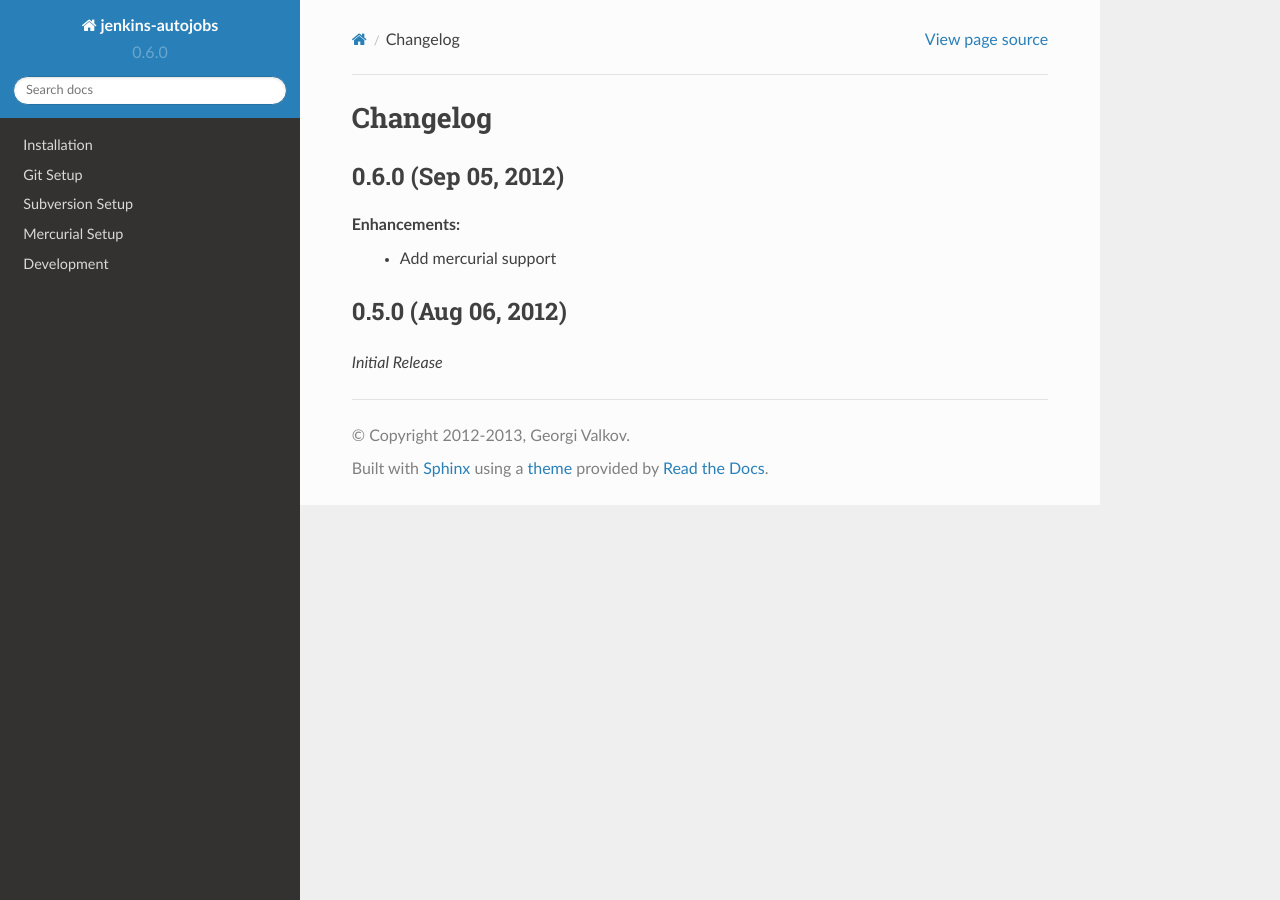
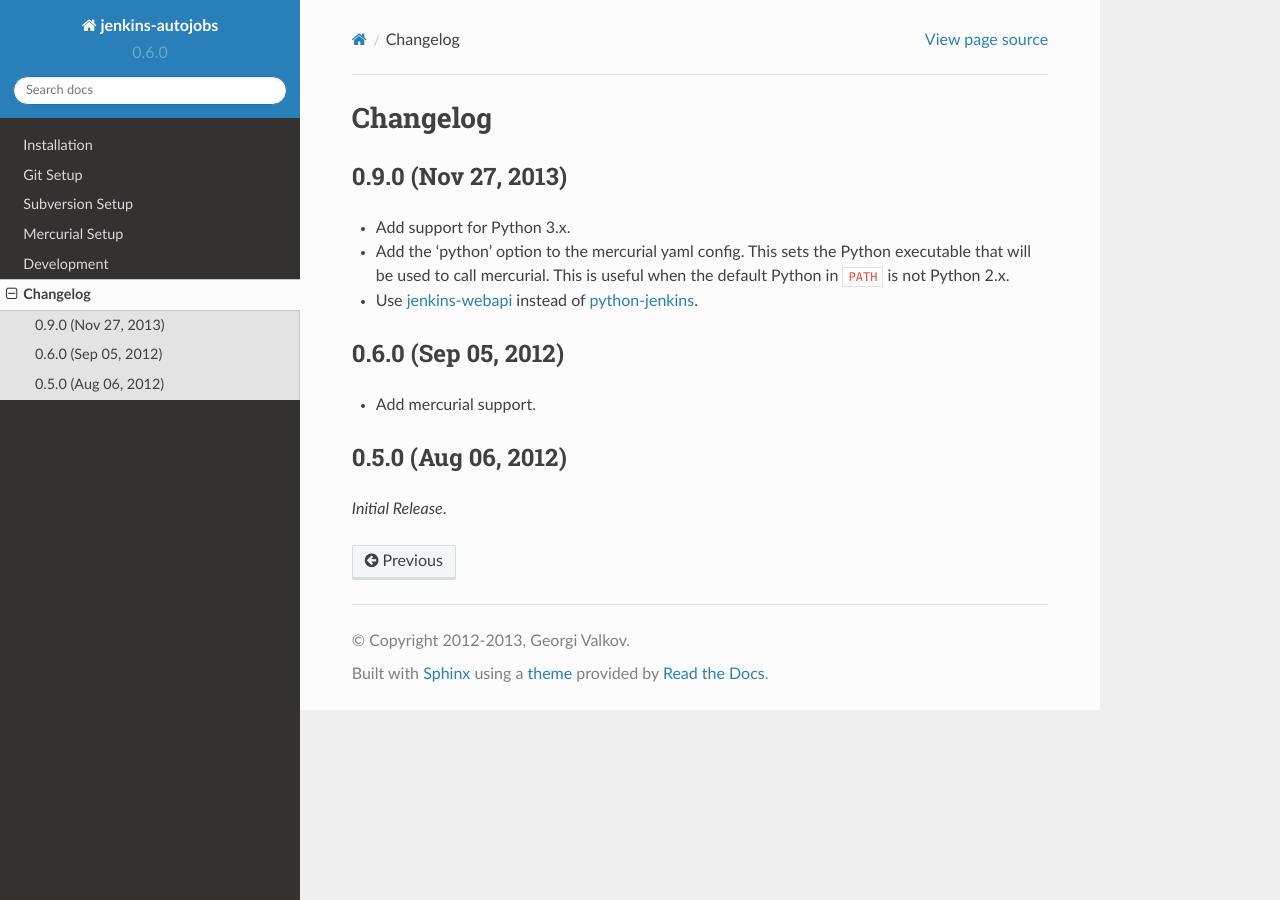
Before and after one commit to gvalkov/jenkins-autojobs, a Sphinx documentation site: the page built from doc/changelog.rst, in a window 1280 px wide. Built offline with Sphinx 7.4.7 and the Read the Docs theme 2.0.0, drawn with Linux system fonts in a browser that asks for light colours.

Commit message:
update changelog

```diff
--- a/doc/changelog.rst
+++ b/doc/changelog.rst
@@ -1,13 +1,26 @@
 Changelog
 ---------
+
+0.9.0 (Nov 27, 2013)
+^^^^^^^^^^^^^^^^^^^^
+
+- Add support for Python 3.x.
+
+- Add the 'python' option to the mercurial yaml config. This sets the
+  Python executable that will be used to call mercurial. This is
+  useful when the default Python in ``PATH`` is not Python 2.x.
+
+- Use jenkins-webapi_ instead of python-jenkins_.
 
 0.6.0 (Sep 05, 2012)
 ^^^^^^^^^^^^^^^^^^^^
 
-Enhancements:
-    - Add mercurial support
+- Add mercurial support.
 
 0.5.0 (Aug 06, 2012)
 ^^^^^^^^^^^^^^^^^^^^
 
-*Initial Release*
+*Initial Release*.
+
+.. _jenkins-webapi: https://pypi.python.org/pypi/jenkins-webapi
+.. _python-jenkins: https://pypi.python.org/pypi/python-jenkins
--- a/doc/index.rst
+++ b/doc/index.rst
@@ -81,6 +81,7 @@ Topics
    subversion
    mercurial
    devel
+   changelog
 
 
 Similar Projects
```
